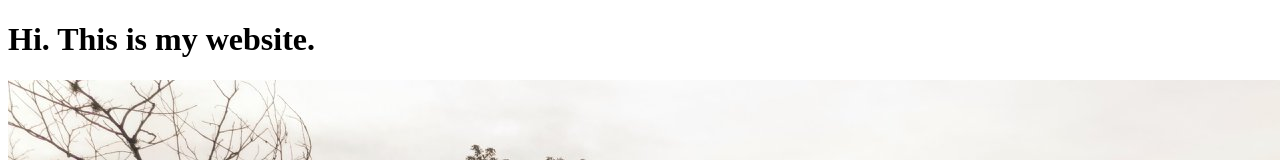
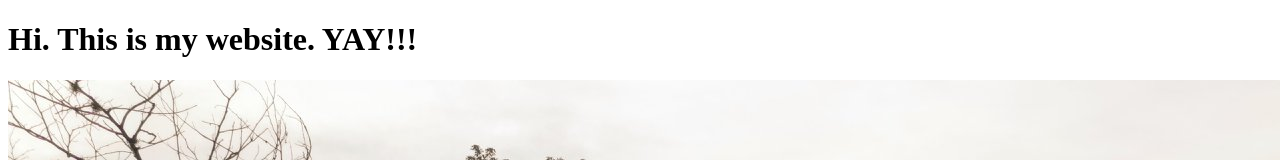
Before and after one commit to jtraxler89/mysite, a plain HTML site: page index.html in a window 1280 px wide. Shown: the top 160 px of the page. Drawn offline with Linux system fonts and the light colour scheme.

Commit message:
Added to wedpage header

```diff
--- a/index.html
+++ b/index.html
@@ -7,7 +7,7 @@
 </head>
 <body>
         <!-- This is the header level. -->
-    <h1>Hi. This is my website.</h1>
+    <h1>Hi. This is my website. YAY!!!</h1>
 
     <!-- This is my walking tour image. -->
     <p>
```
